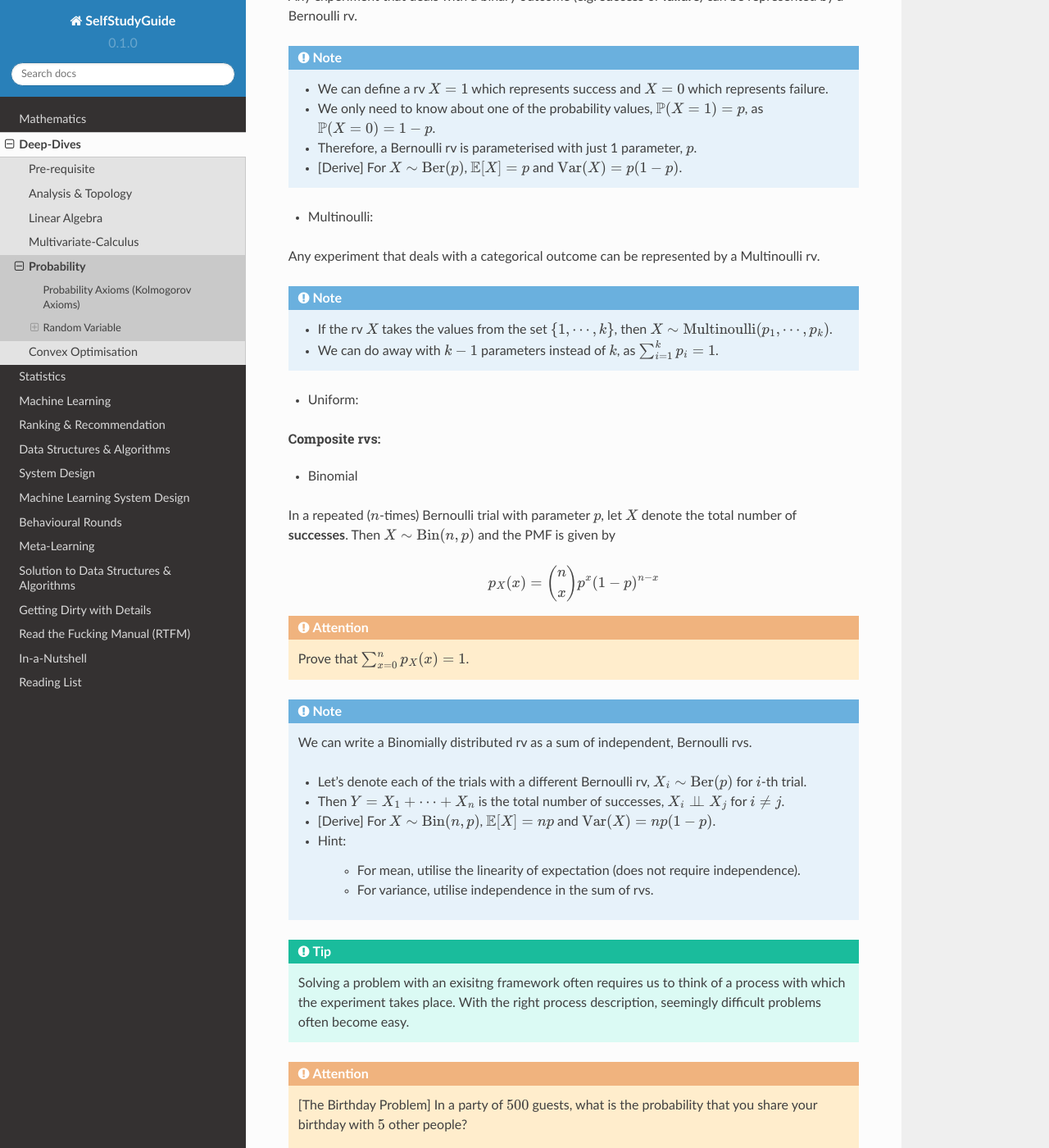
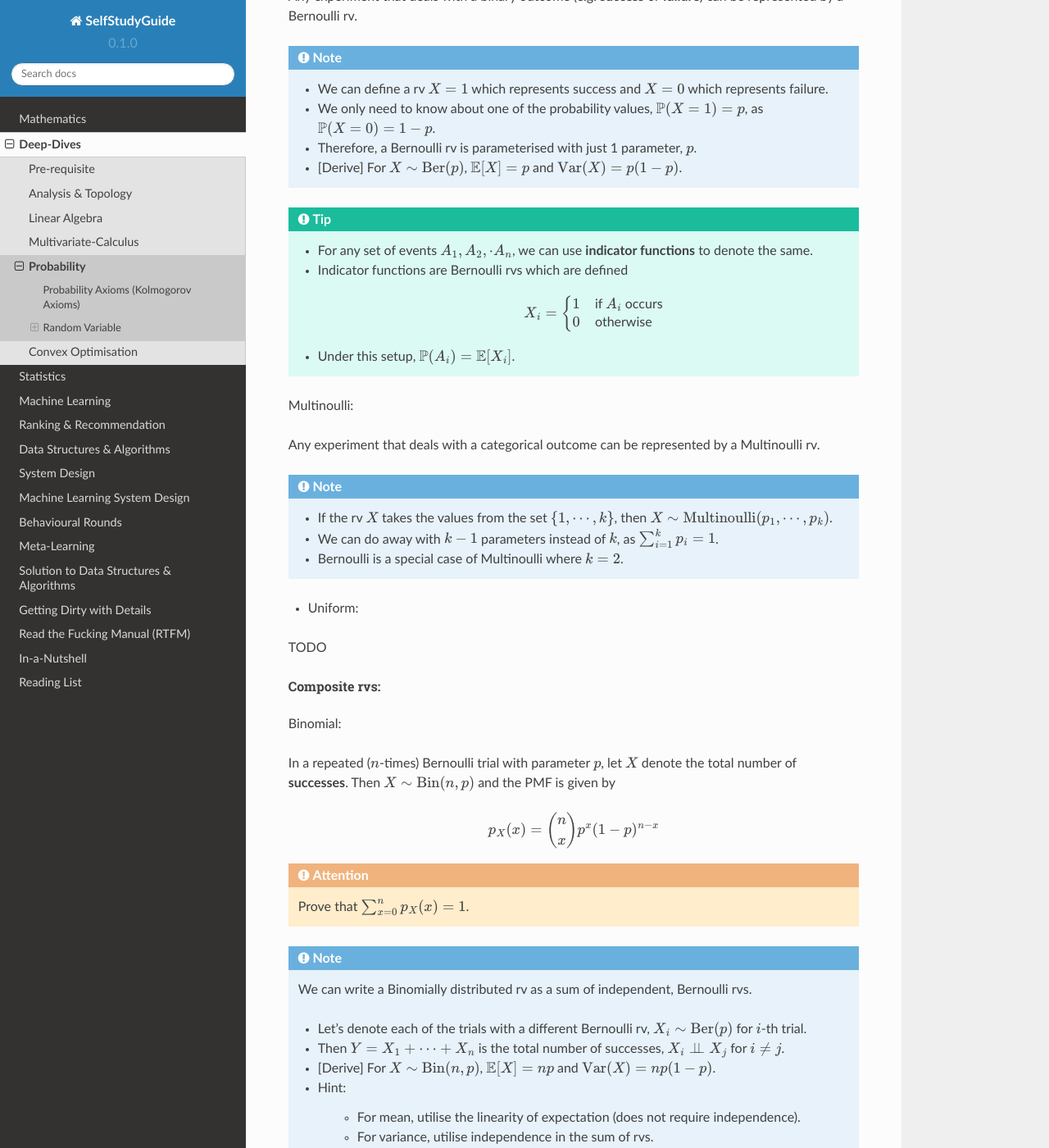
Before and after one commit to uselesstechjunks/leetcode, a Sphinx documentation site: the page built from docs/source/math/prob.rst, in a window 1280 px wide and 1400 px high, scrolled down 5095 px. Shown: the whole window at 82% size. Built offline with Sphinx 7.4.7 and the Read the Docs theme 2.0.0, drawn with Linux system fonts in a browser that asks for light colours; some of the changed text lies outside the part shown.

Commit message:
Update prob.rst

```diff
--- a/docs/source/math/prob.rst
+++ b/docs/source/math/prob.rst
@@ -177,19 +177,34 @@ Any experiment that deals with a binary outcome (e.g. **success** or **failure**
 	* Therefore, a Bernoulli rv is parameterised with just 1 parameter, :math:`p`.
 	* [Derive] For :math:`X\sim\mathrm{Ber}(p)`, :math:`\mathbb{E}[X]=p` and :math:`\mathrm{Var}(X)=p(1-p)`.
 
-* Multinoulli:
+.. tip::
+	* For any set of events :math:`A_1,A_2,\cdot A_n`, we can use **indicator functions** to denote the same.
+	* Indicator functions are Bernoulli rvs which are defined
+
+		.. math::
+			X_i =
+			  \begin{cases}
+			    1 & \text{if $A_i$ occurs} \\
+			    0 & \text{otherwise}
+			  \end{cases}
+	* Under this setup, :math:`\mathbb{P}(A_i)=\mathbb{E}[X_i]`.
+
+Multinoulli:
 
 Any experiment that deals with a categorical outcome can be represented by a Multinoulli rv.
 
 .. note::
 	* If the rv :math:`X` takes the values from the set :math:`\{1,\cdots,k\}`, then :math:`X\sim\mathrm{Multinoulli}(p_1,\cdots,p_k)`.
 	* We can do away with :math:`k-1` parameters instead of :math:`k`, as :math:`\sum_{i=1}^k p_i=1`.
+	* Bernoulli is a special case of Multinoulli where :math:`k=2`.
 
 * Uniform:
 
+TODO
+
 Composite rvs:
 """"""""""""""""""""""""""""""""""""
-* Binomial
+Binomial:
 
 In a repeated (:math:`n`-times) Bernoulli trial with parameter :math:`p`, let :math:`X` denote the total number of **successes**. Then :math:`X\sim\mathrm{Bin}(n,p)` and the PMF is given by
 
```
Also changed, not shown: other parts of docs/source/math/prob.rst (+6 -6 lines).
